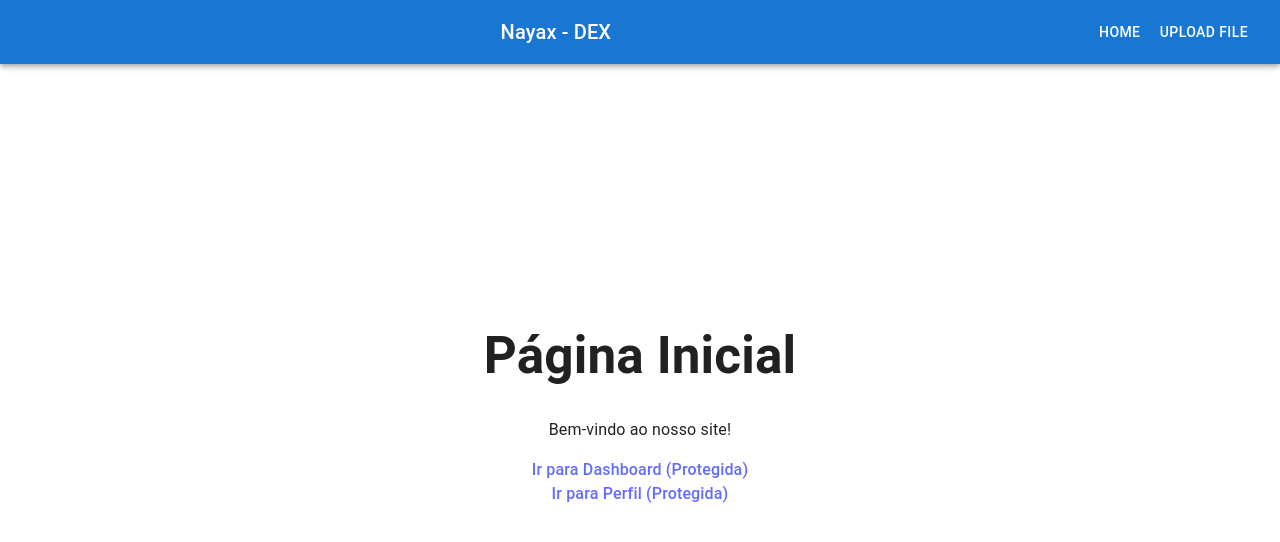
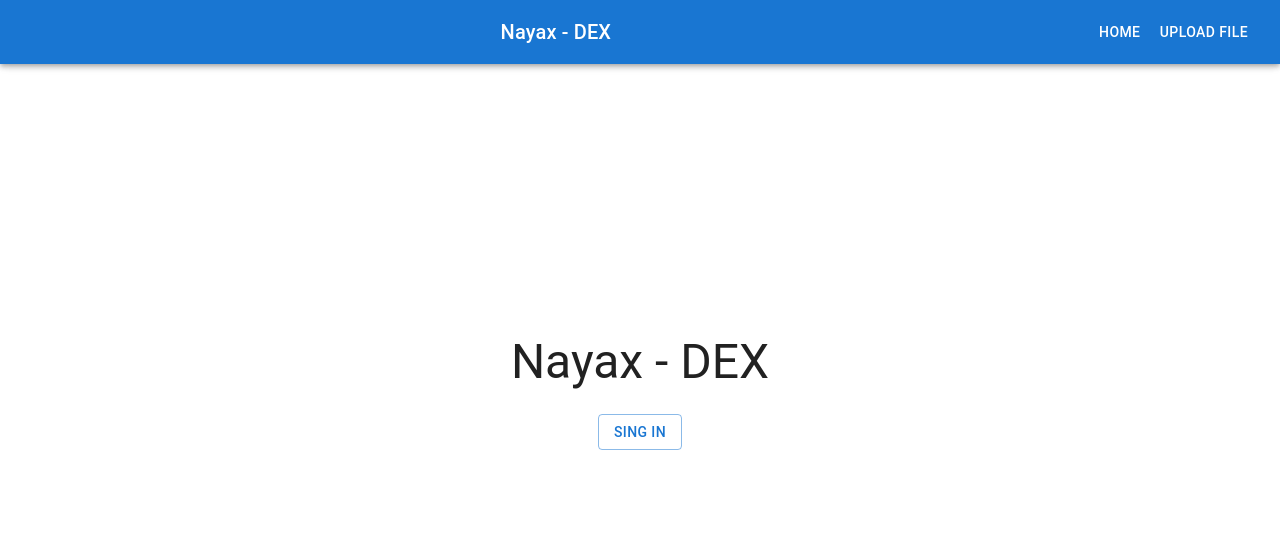
Before and after one commit to augustooliveirasmartdevops/NayaxDexWeb, a React (Vite) app: page / in a window 1280 px wide. Shown: the top 542 px of the page. Built offline with nearby package versions, Linux system fonts and the light colour scheme.

Commit message:
Login implemented

```diff
--- a/src/components/Authenticate/Login/index.jsx
+++ b/src/components/Authenticate/Login/index.jsx
@@ -30,7 +30,7 @@ export const Login = () => {
 
   useEffect(() => {
     if (isAuthenticated) {
-      const from = location.state?.from?.pathname || "/dashboard";
+      const from = location.state?.from?.pathname || "/";
       navigate(from, { replace: true });
     }
   }, [isAuthenticated, navigate, location.state]);
--- a/src/pages/Home/index.jsx
+++ b/src/pages/Home/index.jsx
@@ -1,19 +1,27 @@
+import { useContext } from "react";
 import { Outlet } from "react-router-dom";
 import { Link } from "react-router-dom";
+import { AuthContext } from "../../contexts/AuthProvider/context";
+import { Button, Typography } from "@mui/material";
 
 export const Home = () => {
+  const { userState } = useContext(AuthContext);
+  const { isAuthenticated } = userState;
   return (
     <>
-      <Outlet />
-      <div>
-        <h1>Página Inicial</h1>
-        <p>Bem-vindo ao nosso site!</p>
-        <nav>
-          <Link to="/dashboard">Ir para Dashboard (Protegida)</Link>
-          <br />
-          <Link to="/profile">Ir para Perfil (Protegida)</Link>
-        </nav>
-      </div>
+      <Typography variant="h3" component="h2">
+        Nayax - DEX
+      </Typography>
+
+      {!isAuthenticated ? (
+        <Button variant="outlined" sx={{ mt: 3, mb: 2 }} component={Link} to="/login">
+          Sing in
+        </Button>
+      ) : (
+        <Button variant="outlined" sx={{ mt: 3, mb: 2 }} component={Link} to="/dexupload">
+          Welcome! Go to Dex Upload
+        </Button>
+      )}
     </>
   );
 };
```
